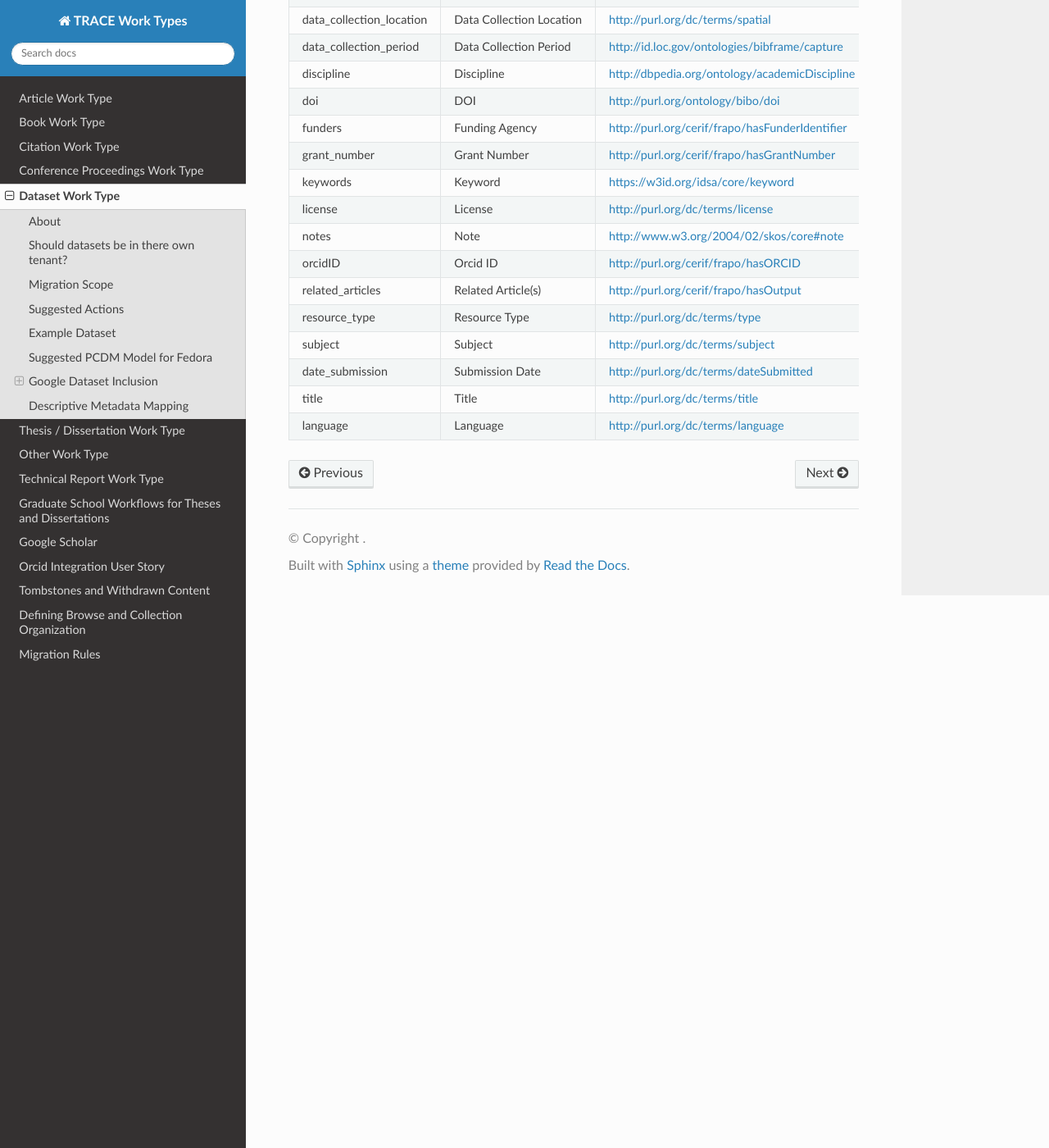
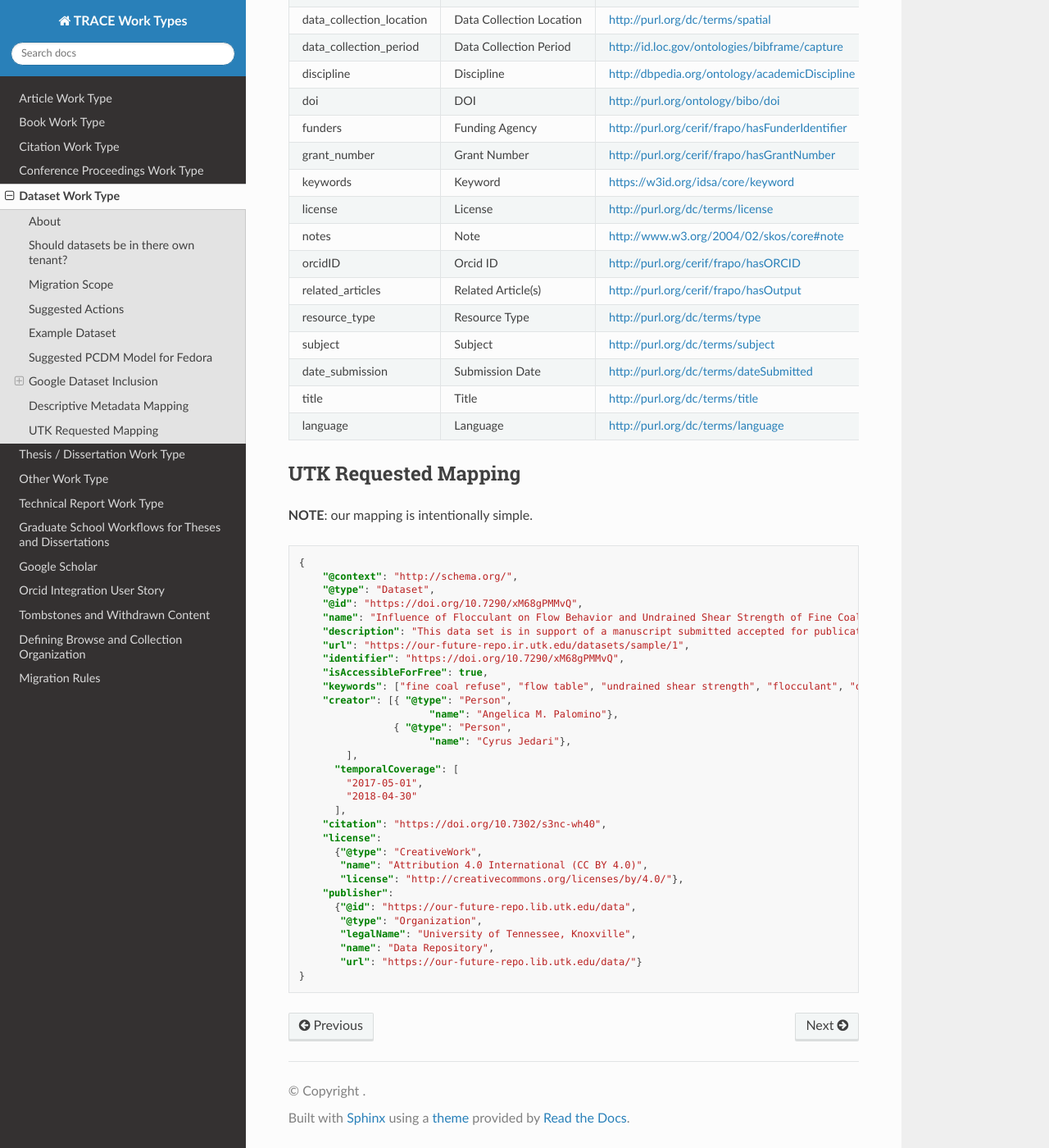
Before and after one commit to utkdigitalinitiatives/trace_work_types_planning, a Sphinx documentation site: the page built from docs/source/contents/dataset.rst, in a window 1280 px wide and 1400 px high, scrolled down 10726 px. Shown: the whole window at 82% size. Built offline with Sphinx 7.4.7 and the Read the Docs theme 2.0.0, drawn with Linux system fonts in a browser that asks for light colours.

Commit message:
Add sample dataset.

```diff
--- a/docs/source/contents/dataset.rst
+++ b/docs/source/contents/dataset.rst
@@ -584,3 +584,42 @@ Descriptive Metadata Mapping
 +--------------------------+--------------------------+-------------------------------------------------+-------------------------------------------------------------------------------------------------------------------------------------------------------------------------------------------------------------------------+----------+------------+------------+-----------+---------------+------------------------------------------------------------------------------------+----------------------------------------------------+------------------------------------------------------------------------------------------------------------------------------------------------------------------------------------------+
 | language                 | Language                 | http://purl.org/dc/terms/language               | The language of the resource.                                                                                                                                                                                           | Optional | 0-n        | no         |           |               |                                                                                    |                                                    |                                                                                                                                                                                          |
 +--------------------------+--------------------------+-------------------------------------------------+-------------------------------------------------------------------------------------------------------------------------------------------------------------------------------------------------------------------------+----------+------------+------------+-----------+---------------+------------------------------------------------------------------------------------+----------------------------------------------------+------------------------------------------------------------------------------------------------------------------------------------------------------------------------------------------+
+
+UTK Requested Mapping
+---------------------
+
+**NOTE**:  our mapping is intentionally simple.
+
+.. code-block:: json
+
+    {
+        "@context": "http://schema.org/",
+        "@type": "Dataset",
+        "@id": "https://doi.org/10.7290/xM68gPMMvQ",
+        "name": "Influence of Flocculant on Flow Behavior and Undrained Shear Strength of Fine Coal Refuse",
+        "description": "This data set is in support of a manuscript submitted accepted for publication in the journal Fuel. The purpose of this study is to investigate the effect of an added flocculant on the flow behavior and undrained shear strength of fine coal refuse (FCR) from an active impoundment in eastern Kentucky. The specimens were formed from fresh FCR slurry samples obtained from a slurry discharge pipe, as well as solids recovered from the same fresh FCR mixed with either distilled water or a sodium hexametaphosphate dispersant solution. The specimens were consolidated in columns over a range of low stresses to create soft, relatively low strength specimens. Specimens were prepared with different initial void ratios and moisture contents. Flow table tests and vane shear strength tests were performed to investigate the influence of the background solution type on the flow behavior and undrained shear strength.",
+        "url": "https://our-future-repo.ir.utk.edu/datasets/sample/1",
+        "identifier": "https://doi.org/10.7290/xM68gPMMvQ",
+        "isAccessibleForFree": true,
+        "keywords": ["fine coal refuse", "flow table", "undrained shear strength", "flocculant", "dispersant"],
+        "creator": [{ "@type": "Person",
+                          "name": "Angelica M. Palomino"},
+                    { "@type": "Person",
+                          "name": "Cyrus Jedari"},
+            ],
+          "temporalCoverage": [
+            "2017-05-01",
+            "2018-04-30"
+          ],
+        "citation": "https://doi.org/10.7302/s3nc-wh40",
+        "license":
+          {"@type": "CreativeWork",
+           "name": "Attribution 4.0 International (CC BY 4.0)",
+           "license": "http://creativecommons.org/licenses/by/4.0/"},
+        "publisher":
+          {"@id": "https://our-future-repo.lib.utk.edu/data",
+           "@type": "Organization",
+           "legalName": "University of Tennessee, Knoxville",
+           "name": "Data Repository",
+           "url": "https://our-future-repo.lib.utk.edu/data/"}
+    }
```
